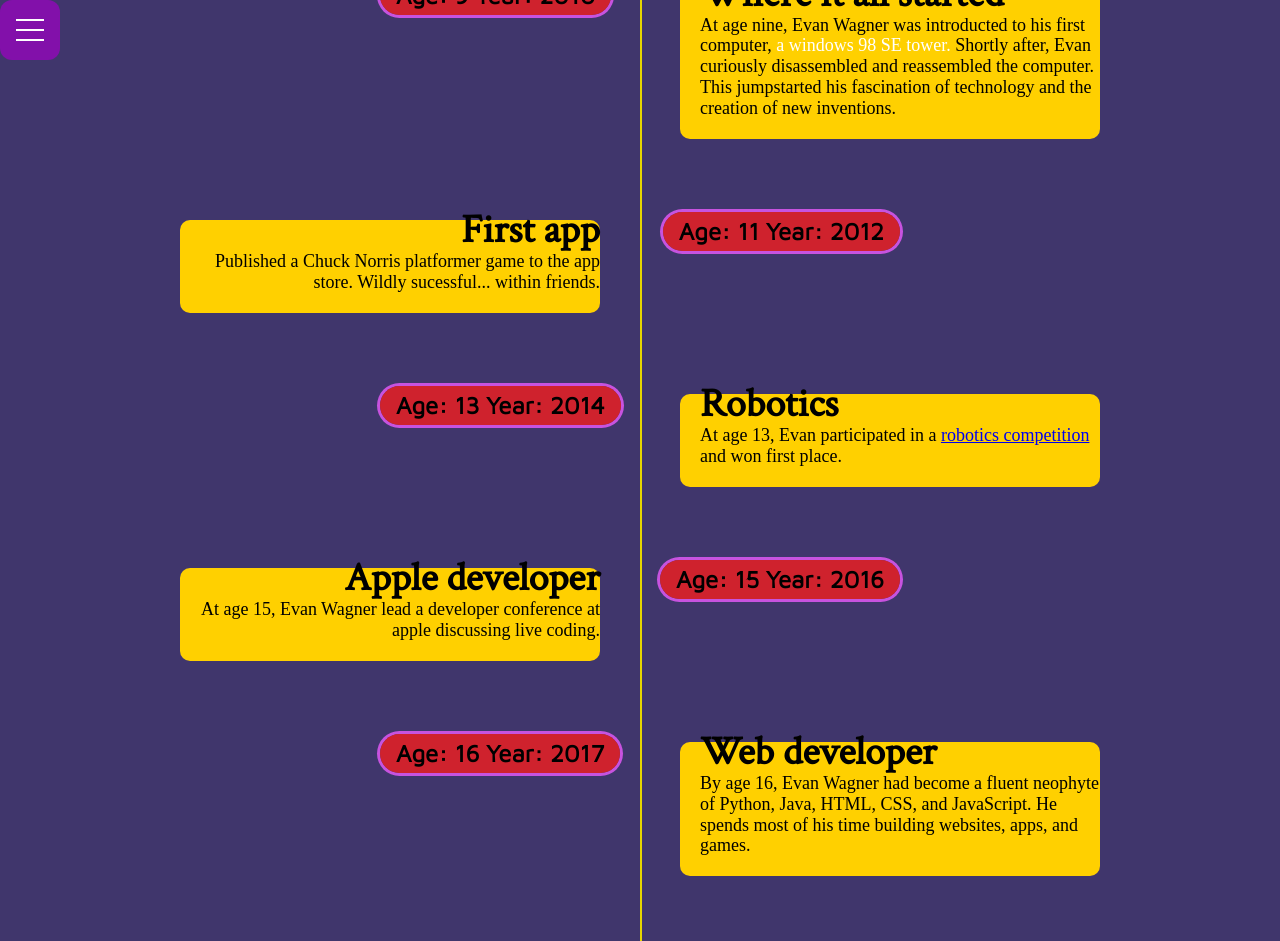
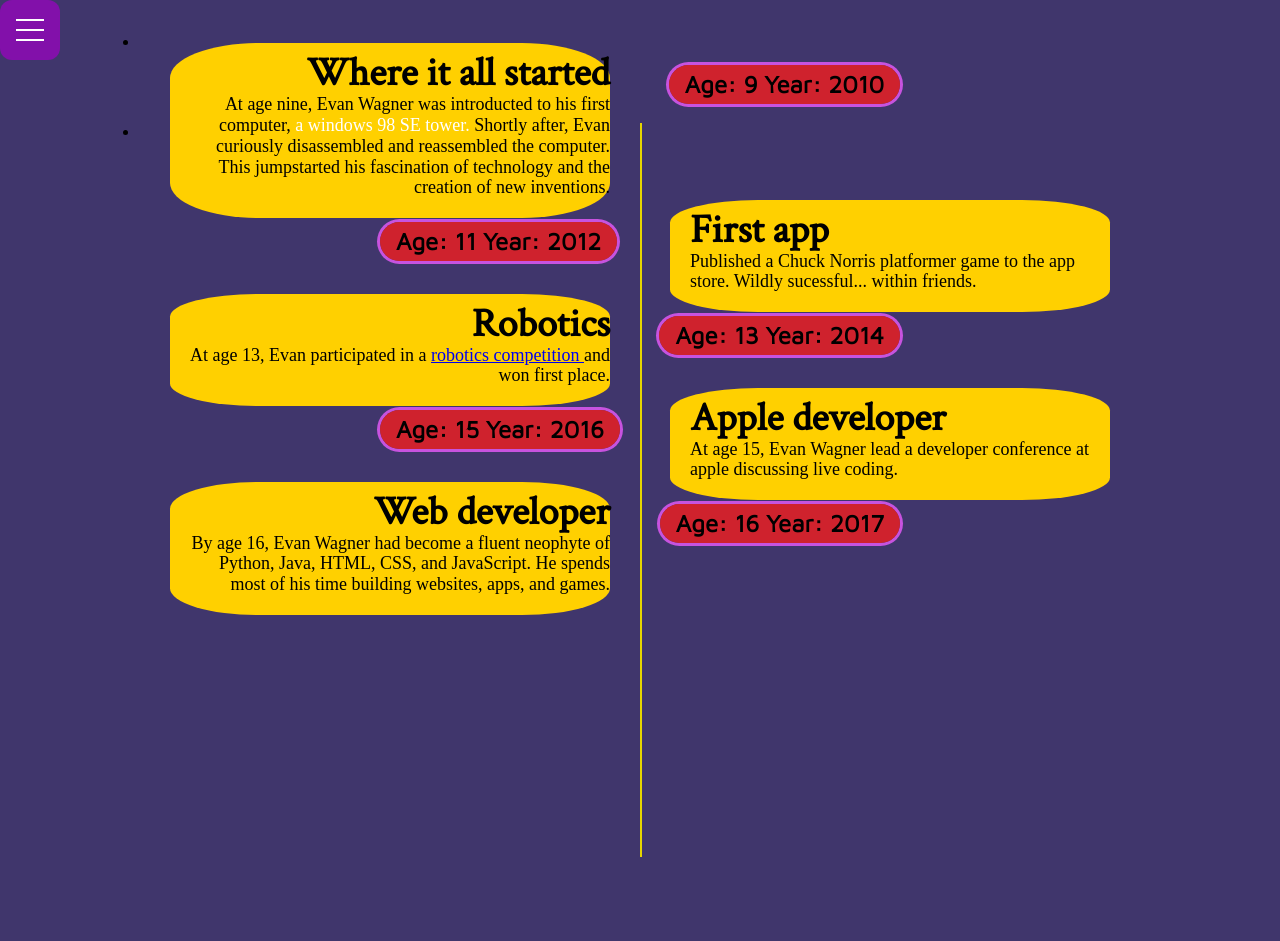
Before and after one commit to EvanWagner2/TheLifeOfEvan, a website: page roadmap.html in a window 1280 px wide. Shown: the top 941 px of the page. After the commit the page ends 857 px from the top, so only its background shows below. Drawn offline with nearby package versions, Linux system fonts and the light colour scheme; a web font is replaced by a local one.

Commit message:
Add files via upload

```diff
--- a/menu.css
+++ b/menu.css
@@ -1,6 +1,7 @@
 .menu-wrap{
     position: fixed;
     top: 0;
+    margin-top: 0;
     left: 0;
     z-index: 1;
 }
--- a/roadmap.html
+++ b/roadmap.html
@@ -13,7 +13,7 @@
     <link rel="stylesheet" href="style.css">
     <link rel="stylesheet" href="menu.css">
     <link rel="stylesheet" href="https://unpkg.com/aos@next/dist/aos.css" />
-    <script src="https://unpkg.com/zdog@1/dist/zdog.dist.min.js"></script>
+
 
 
 </head>
@@ -38,41 +38,39 @@
         <div class="timeline" style="display: list-item" >
             <ul class="timeline" style="display: list-item">
                 <li>
-                    <div class="content">
-
-
-                    <br> <br>
-                </li>
-
-                <li>
-                    <div class="content">
+                    <div class="content-map">
                         <div class="time">
                             <h4>Age: 9 <span>Year: 2010</span></h4>
                         </div>
-                        <h3>Where it all started</h3>
-                        <p>At age nine, Evan Wagner was introducted to his first computer, <a class="hideDisplay"> a windows 98 SE tower. <span class="showDisplayOnHover"><img src="oldpc.jpeg"></span> </a>Shortly after, Evan curiously disassembled and reassembled the computer. This jumpstarted his fascination of technology and the creation of new inventions.</p>
-
+                        <div class="story">
+                            <h3>Where it all started</h3>
+                            <p>At age nine, Evan Wagner was introducted to his first computer, <a class="hideDisplay"> a windows 98 SE tower. <span class="showDisplayOnHover"><img src="oldpc.jpeg"></span> </a>Shortly after, Evan curiously disassembled and reassembled the computer. This jumpstarted his fascination of technology and the creation of new inventions.</p>
+                        </div>
                     </div>
 
                     <br> <br>
                 </li>
 
                 <li>
-                    <div class="content">
+                    <div class="content-map">
                         <div class="time">
                             <h4>Age: 11 <span>Year: 2012</span></h4>
                         </div>
+                        <div class="story">
                         <h3>First app</h3>
                         <p>Published a Chuck Norris platformer game to the app store. Wildly sucessful... within friends.</p>
                     </div>
+                 </div>
 
                     <br> <br>
                 </li>
                 <li>
-                    <div class="content">
+                    <div class="content-map">
+                        <div class="story">
                         <h3>Robotics</h3>
                         <p>At age 13, Evan participated in a <a href="https://firstlegoleague.org/"> robotics competition </a>and won first place.</p>
                     </div>
+                </div>
                     <div class="time">
                         <h4>Age: 13 <span>Year: 2014</span></h4>
                     </div>
@@ -82,9 +80,11 @@
                     <div class="time">
                         <h4>Age: 15 <span>Year: 2016</span></h4>
                     </div>
-                    <div class="content">
+                    <div class="content-map">
+                        <div class="story">
                         <h3>Apple developer</h3>
                         <p>At age 15, Evan Wagner lead a developer conference at apple discussing live coding.</p>
+                    </div>
                     </div>
 
                     <br> <br>
@@ -93,11 +93,12 @@
                     <div class="time">
                         <h4>Age: 16 <span>Year: 2017</span></h4>
                     </div>
-                    <div class="content">
+                    <div class="content-map">
+                        <div class="story">
                         <h3>Web developer</h3>
                         <p>By age 16, Evan Wagner had become a fluent neophyte of Python, Java, HTML, CSS, and JavaScript. He spends most of his time building websites, apps, and games. </p>
                     </div>
-
+                </div>
                     <br> <br>
                 </li>
                 <div style="clear: both;"></div>
--- a/style.css
+++ b/style.css
@@ -264,7 +264,7 @@ img{
   padding-left: 100px;
   text-align: center;
   font-family: 'Lemonada', cursive;
-  font-size: 20px;
+  font-size: 22px;
 }
 
 a.hideDisplay{
@@ -302,16 +302,42 @@ a.hideDisplay:hover span.showDisplayOnHover{
 
 .content{
   padding-left: 20px;
+  padding-top: 20px;
   padding-bottom: 20px;
+  align-content: left;
   display: list-item;
   background-color: #ffd000;
-  border-radius: 10px;
+  border-radius: 20%;
+}
+.content-map{
+  padding-left: 20px;
+  padding-top: -120px;
+
+  padding-bottom: 20px;
+  align-content: left;
+  display: list-item;
+  background-color: #ffd000;
+  border-radius: 20%;
+}
+.story{
+  align-content: center;
+  margin-top: -30px;
+  padding-top: 20px;
+
+}
+.content .title{
+  align-content: center;
+  padding-right: 70px;
+}
+.content .arrows{
+  align-content: center;
+
 }
 .timeline{
   display: list-item;
   position: relative;
-  margin: 50px auto;
-  padding: 40px 0;
+  margin: 10px auto;
+  padding: 90px 0;
   width: 1000px;
   box-sizing: border-box;
 
@@ -351,7 +377,8 @@ a.hideDisplay:hover span.showDisplayOnHover{
   list-style: none;
   position: relative;
   width: 50%;
-  padding: 20px 40px;
+  margin-top: -70px;
+  padding: 20px 30px;
   box-sizing: border-box;
 }
 .timeline:before{
@@ -418,3 +445,10 @@ a.hideDisplay:hover span.showDisplayOnHover{
   border-radius: 20px;
   box-shadow: 0 0 0 3px rgba(233, 91, 252, 0.8);
 }
+.center{
+  text-align: center;
+  margin: auto;
+  top: 100px;
+  padding-left: 40px;
+  padding-right: 40px;
+}
```
Also changed, not shown: index.html (+1 -1 lines).
